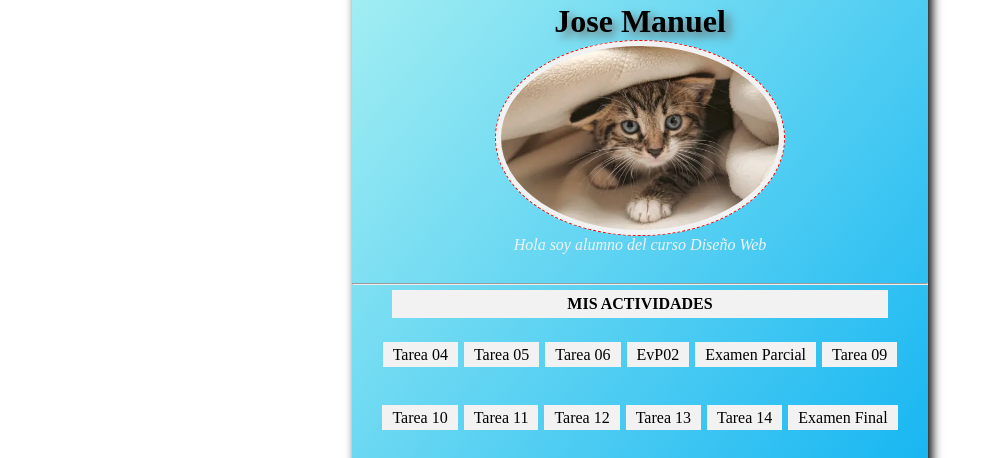
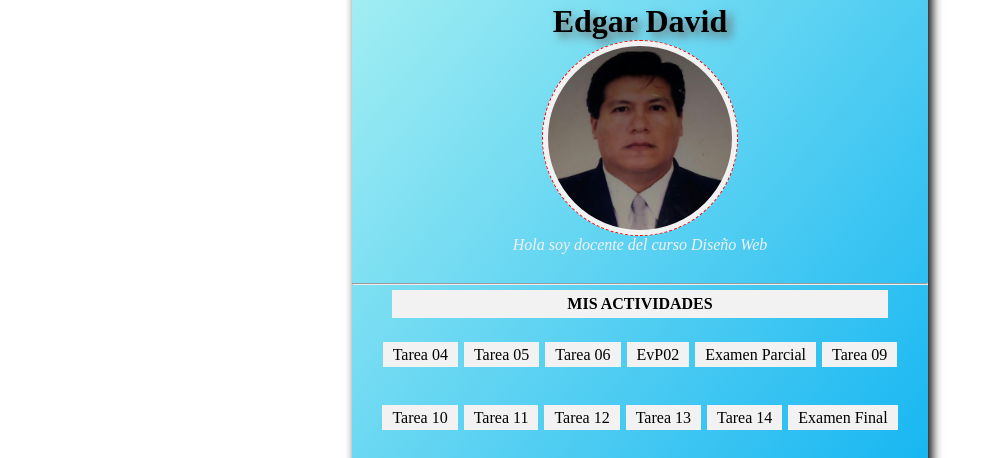
Before and after one commit to josemanuel91/josemanuel91.github.io, a plain HTML site: page index.html in a window 1280 px wide. Shown: the part 140-598 px from the top of the page, without its empty margins (0-1003 px from the left). Drawn offline with Linux system fonts and the light colour scheme.

Commit message:
Add files via upload

```diff
--- a/index.html
+++ b/index.html
@@ -14,9 +14,9 @@ v<!DOCTYPE html>
 
         </div>
         <div id="personal">
-            <h1>Jose Manuel</h1>
-            <img src="img/foto_de_gatito.webp" alt="EDR">
-            <p>Hola soy alumno del curso Diseño Web</p>
+            <h1>Edgar David</h1>
+            <img src="img/foto edr.jpg" alt="EDR">
+            <p>Hola soy docente del curso Diseño Web</p>
         </div>
         <hr>
         <div id="tareas">
```
